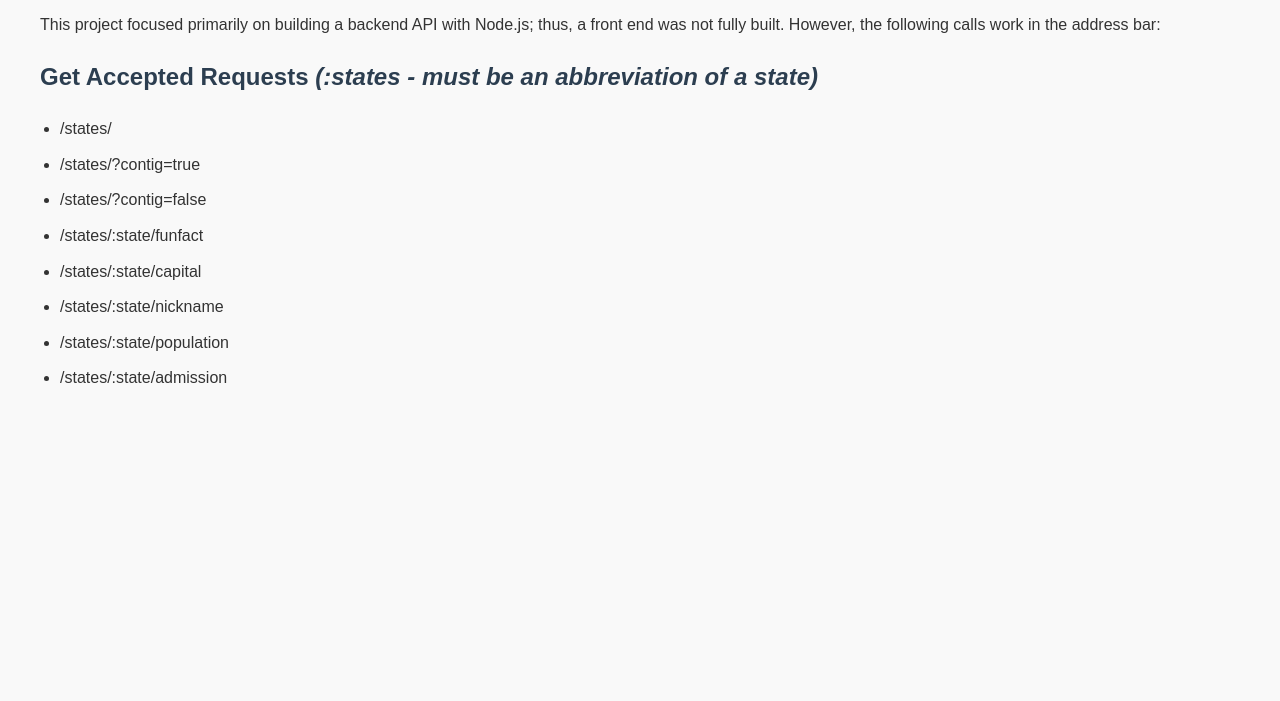
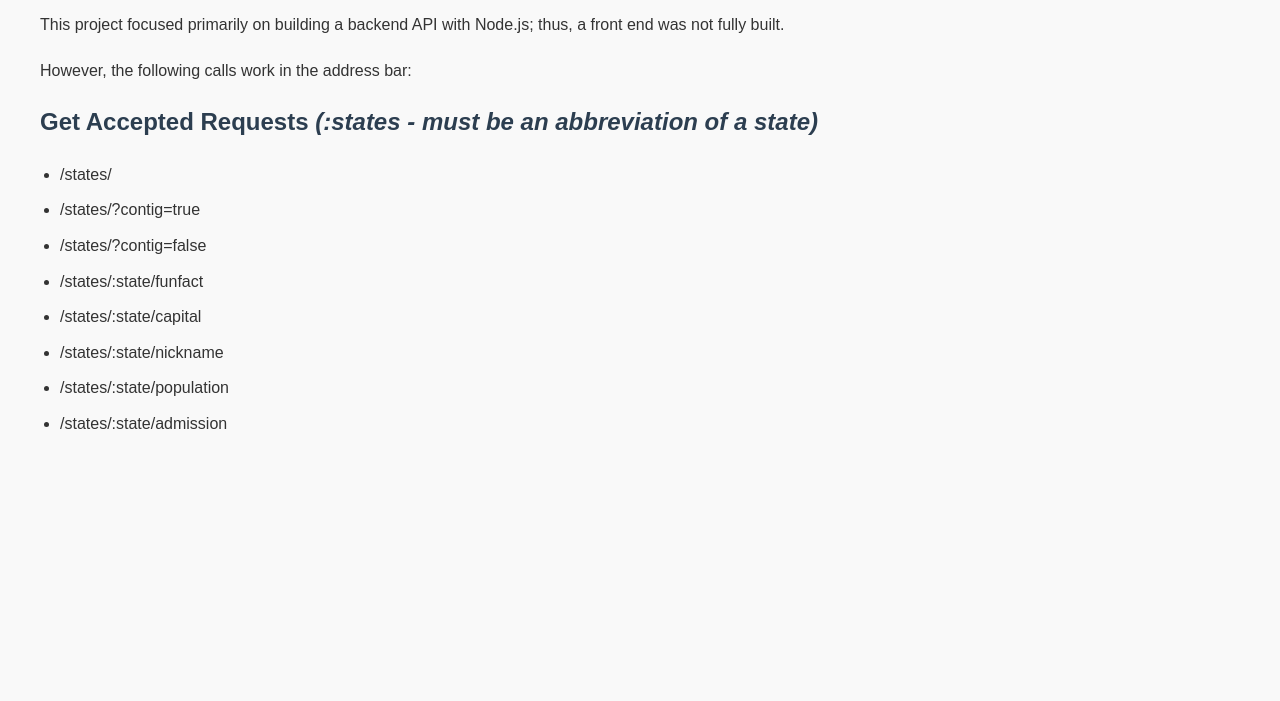
Before and after one commit to Pavel-Martinez-22/Full-Stack-API-States, a website: page views/index.html in a window 1280 px wide. Shown: the part 99-800 px from the top of the page. Drawn offline with Linux system fonts and the light colour scheme; files that its build step writes are made by us from their sources.

Commit message:
Updated paragraphs

```diff
--- a/views/index.html
+++ b/views/index.html
@@ -14,10 +14,9 @@
 
     <!-- Project description paragraph -->
     <p>
-      This project focused primarily on building a backend API with Node.js;
-      thus, a front end was not fully built. However, the following calls work
-      in the address bar:
+      This project focused primarily on building a backend API with Node.js; thus, a front end was not fully built.
     </p>
+    <p>However, the following calls work in the address bar:</p>
 
     <!-- Accepted request list -->
     <h2>Get Accepted Requests <em>(:states - must be an abbreviation of a state)</em></h2>
```
